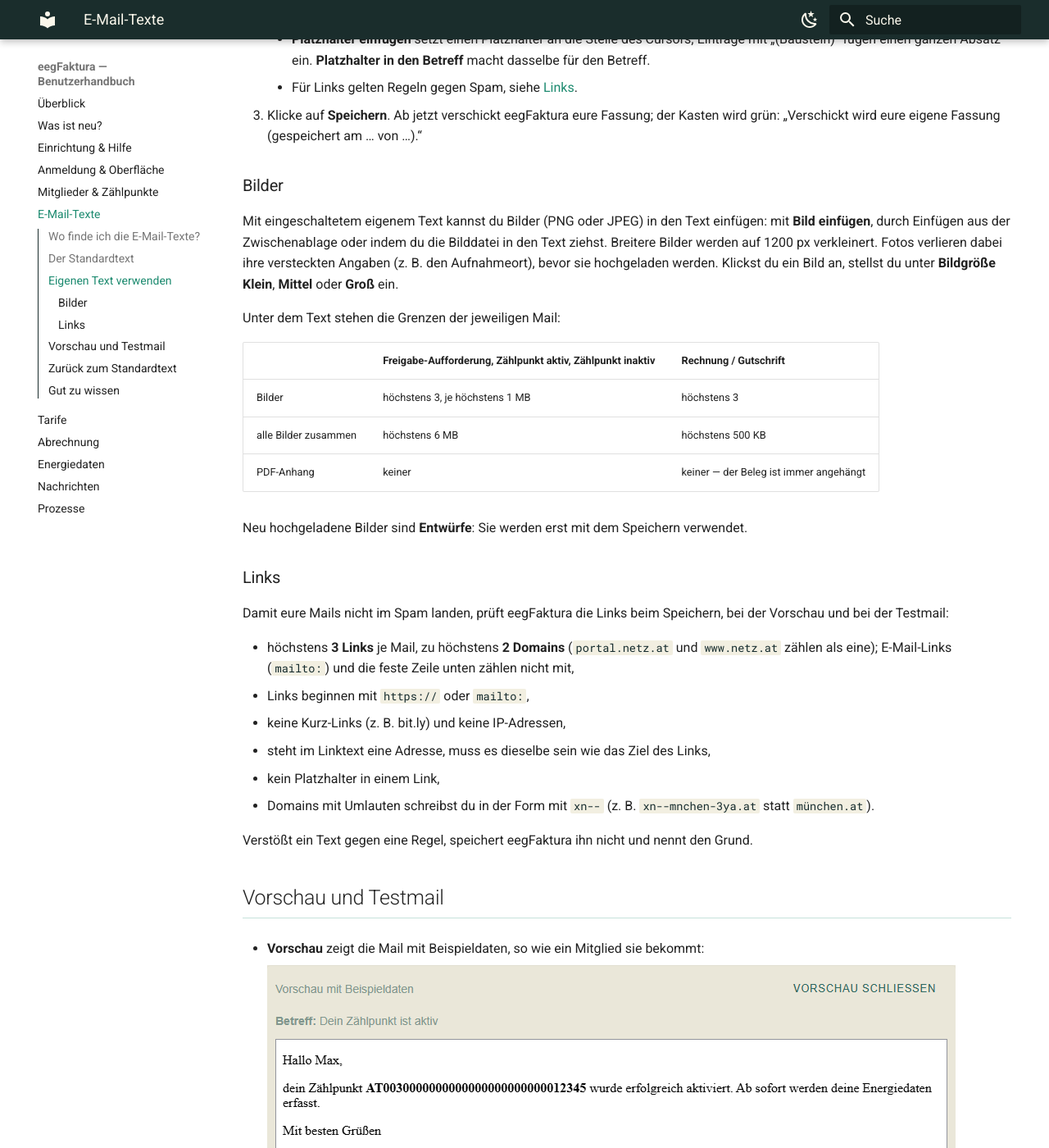
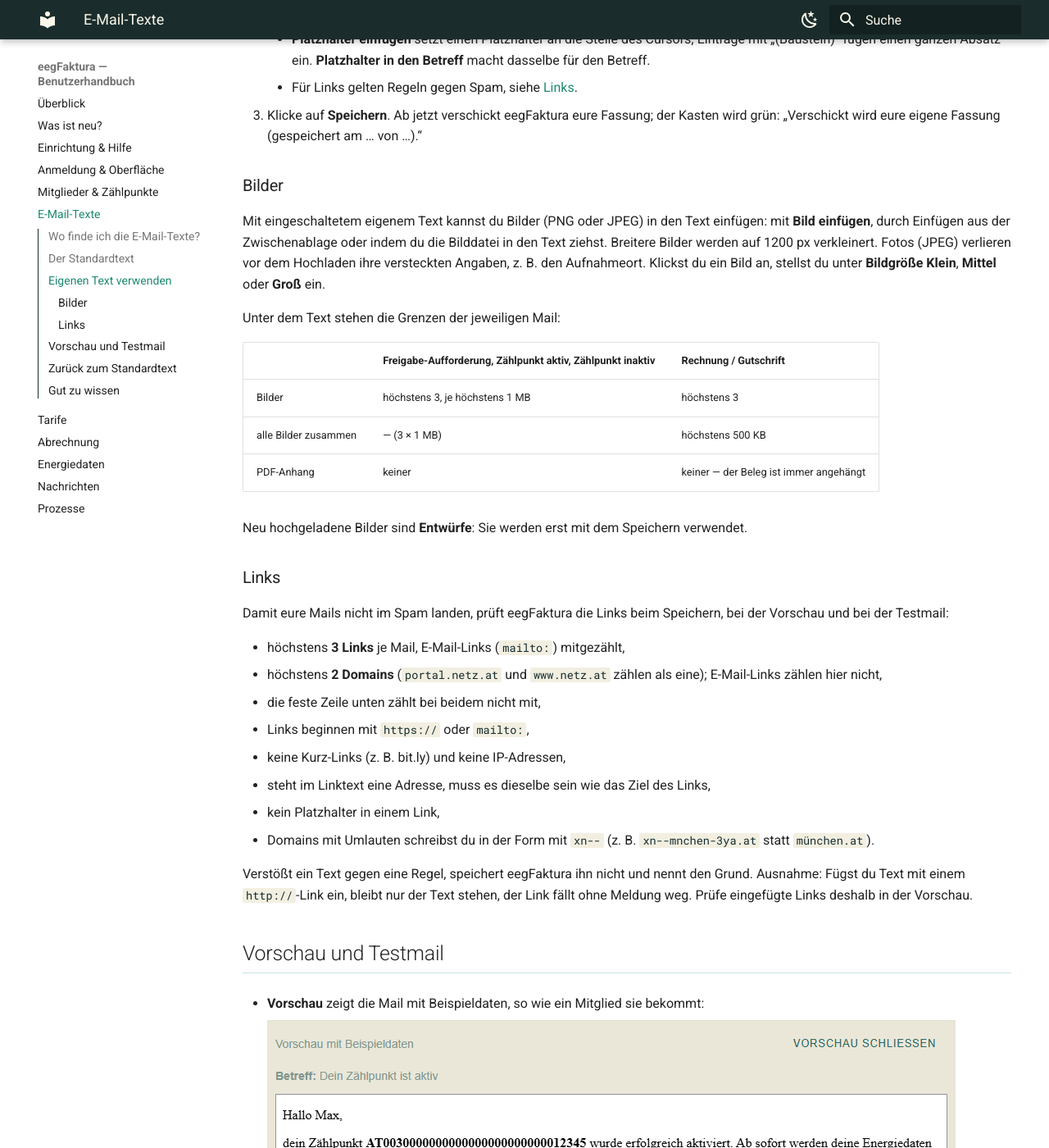
Before and after one commit to eegfaktura/eegfaktura-user-guide, an MkDocs documentation site: the page built from docs/03-email-texte.md, in a window 1280 px wide and 1400 px high, scrolled down 3513 px. Shown: the whole window at 82% size. Built offline with MkDocs 1.6.1 and Material for MkDocs 9.7.7, drawn with Linux system fonts in a browser that asks for light colours.

Commit message:
docs: findings of the review (mailto counts as a link, pasted http links, filters, tariffs, ZIP, day view)
mailto links count towards the 3 links (not the 2 domains); a pasted http link is dropped without a
message; "Alle" lists no member without metering points unless it waits for admission; JPEG metadata
removed before upload; no unreachable 6 MB total; emptied number fields under "Einen Tarif anlegen";
preview ZIP names in the preview section; day view in the dashboard; process labels may end with
status or factor; one "Changed" section in the CHANGELOG.

Co-Authored-By: Claude Opus 5.5 <noreply@anthropic.com>

```diff
--- a/docs/03-email-texte.md
+++ b/docs/03-email-texte.md
@@ -71,7 +71,7 @@ EEG**; er kommt aus den Angaben des Belegs, und dort gibt es zusätzlich den Pla
 
 Mit eingeschaltetem eigenem Text kannst du Bilder (PNG oder JPEG) in den Text einfügen: mit **Bild einfügen**, durch
 Einfügen aus der Zwischenablage oder indem du die Bilddatei in den Text ziehst. Breitere Bilder werden auf 1200 px
-verkleinert. Fotos verlieren dabei ihre versteckten Angaben (z. B. den Aufnahmeort), bevor sie hochgeladen werden.
+verkleinert. Fotos (JPEG) verlieren vor dem Hochladen ihre versteckten Angaben, z. B. den Aufnahmeort.
 Klickst du ein Bild an, stellst du unter **Bildgröße** **Klein**, **Mittel** oder **Groß** ein.
 
 Unter dem Text stehen die Grenzen der jeweiligen Mail:
@@ -79,7 +79,7 @@ Unter dem Text stehen die Grenzen der jeweiligen Mail:
 | | Freigabe-Aufforderung, Zählpunkt aktiv, Zählpunkt inaktiv | Rechnung / Gutschrift |
 |---|---|---|
 | Bilder | höchstens 3, je höchstens 1 MB | höchstens 3 |
-| alle Bilder zusammen | höchstens 6 MB | höchstens 500 KB |
+| alle Bilder zusammen | — (3 × 1 MB) | höchstens 500 KB |
 | PDF-Anhang | keiner | keiner — der Beleg ist immer angehängt |
 
 Neu hochgeladene Bilder sind **Entwürfe**: Sie werden erst mit dem Speichern verwendet.
@@ -89,15 +89,18 @@ Neu hochgeladene Bilder sind **Entwürfe**: Sie werden erst mit dem Speichern ve
 Damit eure Mails nicht im Spam landen, prüft eegFaktura die Links beim Speichern, bei der Vorschau und bei der
 Testmail:
 
-- höchstens **3 Links** je Mail, zu höchstens **2 Domains** (`portal.netz.at` und `www.netz.at` zählen als eine);
-  E-Mail-Links (`mailto:`) und die feste Zeile unten zählen nicht mit,
+- höchstens **3 Links** je Mail, E-Mail-Links (`mailto:`) mitgezählt,
+- höchstens **2 Domains** (`portal.netz.at` und `www.netz.at` zählen als eine); E-Mail-Links zählen hier nicht,
+- die feste Zeile unten zählt bei beidem nicht mit,
 - Links beginnen mit `https://` oder `mailto:`,
 - keine Kurz-Links (z. B. bit.ly) und keine IP-Adressen,
 - steht im Linktext eine Adresse, muss es dieselbe sein wie das Ziel des Links,
 - kein Platzhalter in einem Link,
 - Domains mit Umlauten schreibst du in der Form mit `xn--` (z. B. `xn--mnchen-3ya.at` statt `münchen.at`).
 
-Verstößt ein Text gegen eine Regel, speichert eegFaktura ihn nicht und nennt den Grund.
+Verstößt ein Text gegen eine Regel, speichert eegFaktura ihn nicht und nennt den Grund. Ausnahme: Fügst du Text mit
+einem `http://`-Link ein, bleibt nur der Text stehen, der Link fällt ohne Meldung weg. Prüfe eingefügte Links
+deshalb in der Vorschau.
 
 ## Vorschau und Testmail
 
```
Also changed, not shown: CHANGELOG.md (+7 -9 lines), docs/01-anmeldung.md (+6 -2 lines), docs/02-mitglieder-zaehlpunkte.md (+2 -1 lines), docs/04-tarife.md (+3 -2 lines), docs/05-abrechnung.md (+3 -3 lines), docs/08-prozesse.md (+2 -1 lines).
